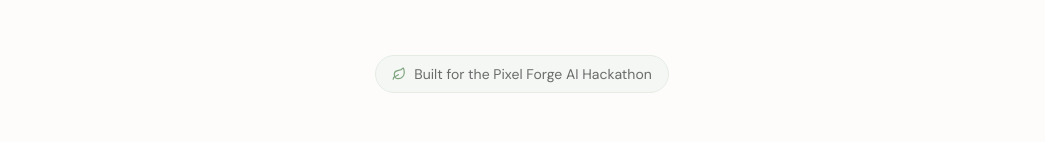
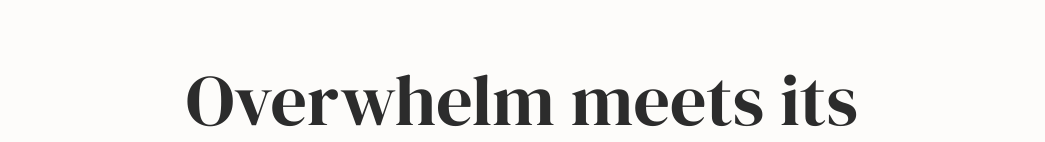
Before and after one commit to DevHuang1/FocusBridge, a React (Vite) app: page / in a window 1280 px wide. Shown: the part 185-327 px from the top of the page, without its empty margins (118-1163 px from the left). Built offline with nearby package versions, Linux system fonts and the light colour scheme; no server answers.

Commit message:
Remove hackathon badge from landing hero

```diff
--- a/src/pages/LandingPage.tsx
+++ b/src/pages/LandingPage.tsx
@@ -3,7 +3,7 @@
 import { Button } from '../components/Button';
 import { Card } from '../components/Card';
 import { useAuth } from '../contexts/AuthContext';
-import { Sparkles, Timer, Heart, Shield, ArrowRight, Zap, Moon, Brain, Leaf } from 'lucide-react';
+import { Sparkles, Timer, Heart, Shield, ArrowRight, Zap, Moon, Brain } from 'lucide-react';
 
 const features = [
   {
@@ -79,10 +79,6 @@
       <section className="pt-32 pb-20 px-5">
         <div className="max-w-3xl mx-auto text-center">
           <img src="/focus_bridge.png" alt="FocusBridge" className="w-20 h-20 object-contain mx-auto mb-8 animate-fade-in" />
-          <div className="inline-flex items-center gap-2 px-4 py-2 rounded-full bg-sage-50 border border-sage-100 text-sm text-text-secondary mb-8 animate-fade-in">
-            <Leaf size={14} className="text-sage-400" />
-            Built for the Pixel Forge AI Hackathon
-          </div>
           <h1 className="font-serif text-4xl md:text-6xl lg:text-7xl text-text-primary mb-6 leading-tight animate-fade-in-up">
             Overwhelm meets its<br />
             <span style={{ color: 'var(--color-theme-primary)' }}>gentle opposite.</span>
```
